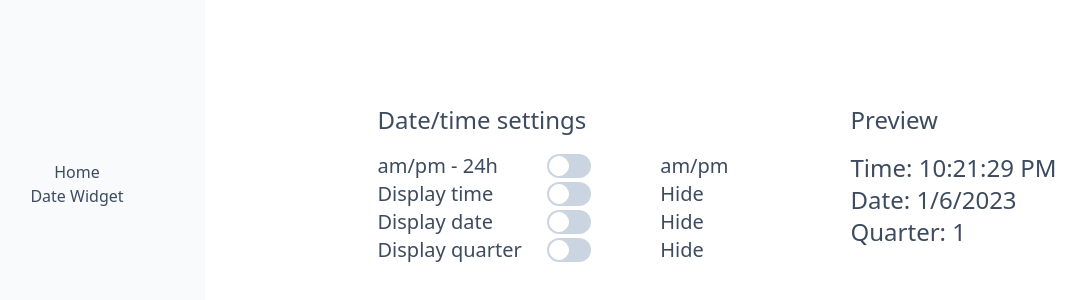
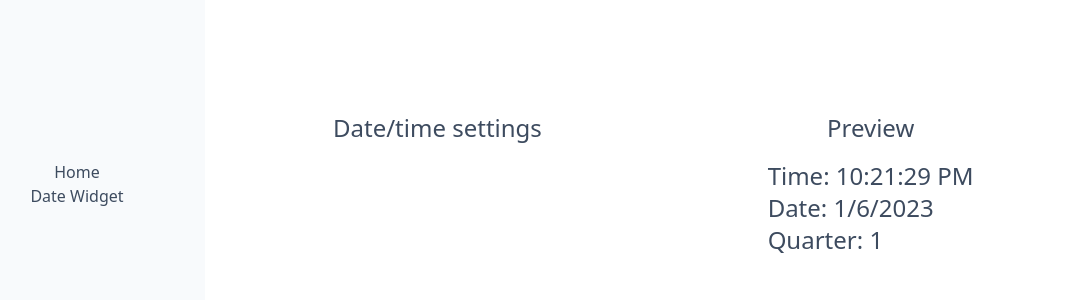
Before and after one commit to mslepko/notion-widgets, a React (Vite) app: page /date-widget in a window 1280 px wide. Shown: the part 216-516 px from the top of the page, without its empty margins (51-1137 px from the left). Built offline with nearby package versions, Linux system fonts and the light colour scheme.

Commit message:
Date Widget page changes to allow configurations

```diff
--- a/src/components/DateTime.jsx
+++ /dev/null
@@ -1,34 +0,0 @@
-import React, { useState, useEffect } from 'react'
-import Toggle from './Toggle'
-
-export const DateTime = () => {
-
-  var [date, setDate] = useState(new Date());
-
-  useEffect(() => {
-    var timer = setInterval(() => setDate(new Date()), 1000)
-    return function cleanup() {
-      clearInterval(timer)
-    }
-  });
-
-  return (
-    <div className="flex flex-col md:flex-row w-3/4 justify-around">
-      <div className='w-1/2'>
-        <h3 className='mb-4 text-dark'>Date/time settings</h3>
-        <Toggle id="am/pm" onToggle="24h" offToggle="am/pm" desc="am/pm - 24h"/>
-        <Toggle id="time" onToggle="Show" offToggle="Hide" desc="Display time"/>
-        <Toggle id="date" onToggle="Show" offToggle="Hide" desc="Display date"/>
-        <Toggle id="quarter" onToggle="Show" offToggle="Hide" desc="Display quarter"/>
-      </div>
-      <div>
-        <h3 className='mb-4 text-dark'>Preview</h3>
-        <p>Time: {date.toLocaleTimeString()}</p>
-        <p>Date: {date.toLocaleDateString()}</p>
-        <p>Quarter: {Math.ceil((date.getMonth() + 1) / 3)}</p>
-      </div>
-    </div>
-  )
-}
-
-export default DateTime
--- /dev/null
+++ b/src/components/DateTimeConfig.jsx
@@ -0,0 +1,15 @@
+import React from 'react'
+import Toggle from './Toggle'
+
+export const DateTime = (data) => {
+  const dateWidgetConfig = data['dateWidgetConfig']
+  return (
+    Object.keys(dateWidgetConfig).forEach((id) => {
+      const data = dateWidgetConfig[id]
+      console.log(id, 'data', data)
+      return <Toggle id={id} desc={data['desc']} onToggle={data['on']} offToggle={data['off']} />
+    })
+  )
+}
+
+export default DateTime
--- /dev/null
+++ b/src/components/DateTimeWidget.jsx
@@ -0,0 +1,28 @@
+import React, { useState, useEffect } from 'react'
+
+export const DateTimeWidget = (data) => {
+
+  var [now, setDate] = useState(new Date());
+  const config = data['dateWidgetConfig']
+  console.log('config', config)
+  useEffect(() => {
+    var timer = setInterval(() => setDate(new Date()), 1000)
+    return function cleanup() {
+      clearInterval(timer)
+    }
+  });
+
+  let time = now.toLocaleTimeString()
+  let date = now.toLocaleDateString()
+  let quarter = Math.ceil((now.getMonth() + 1) / 3)
+
+  return (
+    <div className="text-left">
+      {config.time.status ? <p>Time: {time}</p> : null}
+      {config.date.status ? <p>Date: {date}</p> : null}
+      {config.quarter.status ? <p>Quarter: {quarter}</p> : null}
+    </div>
+  )
+}
+
+export default DateTimeWidget
--- a/src/components/Toggle.jsx
+++ b/src/components/Toggle.jsx
@@ -2,7 +2,9 @@ import { useState } from "react";
 
 export default function Toggle({id, onToggle, offToggle, desc}) {
   const [enabled, setEnabled] = useState(false);
-
+  const onValue = onToggle ? onToggle : 'Show'
+  const offValue = offToggle ? offToggle : 'Hide'
+  console.log('toggle', id)
   return (
     <div className="grid-cols-3 gap-4 grid relative items-center w-full text-xl">
       <p className="whitespace-nowrap">{desc}</p>
@@ -14,11 +16,10 @@ export default function Toggle({id, onToggle, offToggle, desc}) {
           className={
             "relative w-11 h-6 bg-mid rounded-full after:content-[''] after:absolute after:top-0.5 after:left-[2px] after:bg-white after:border-white after:border after:rounded-full after:h-5 after:w-5 after:transition-all"
             + (enabled ? 'bg-brand after:translate-x-full after:border-brand after:bg-brand' : '')}
-
         ></div>
       </div>
       <p className="ml-4 font-medium">
-        {enabled ? onToggle : offToggle}
+        {enabled ? onValue : offValue}
       </p>
     </div>
   );
--- a/src/pages/DateWidget.jsx
+++ b/src/pages/DateWidget.jsx
@@ -1,11 +1,42 @@
 import React from 'react'
 
-import DateTime from '../components/DateTime'
+import DateTimeWidget from '../components/DateTimeWidget'
+import DateTimeConfig from '../components/DateTimeConfig'
 
-function DateWidget() {
-    return (
-        <DateTime />
-    )
+function DateWidgetPage() {
+  let dateWidgetConfig = {
+    'ampm': {
+      desc: 'am/pm - 24h',
+      on: '24h',
+      off: 'am/pm',
+      status: true
+    },
+    'time': {
+      desc: 'Display time',
+      status: true
+    },
+    'date': {
+      desc: 'Display date',
+      status: true
+    },
+    'quarter': {
+      desc: 'Display quarter',
+      status: true
+    },
+  }
+
+  return (
+    <div className="flex flex-col md:flex-row w-3/4 justify-around">
+      <div className='w-1/2'>
+        <h3 className='mb-4 text-dark'>Date/time settings</h3>
+        <DateTimeConfig dateWidgetConfig={dateWidgetConfig}/>
+      </div>
+      <div className="flex flex-col items-center w-3/4 justify-around">
+        <h3 className='mb-4 text-dark'>Preview</h3>
+        <DateTimeWidget dateWidgetConfig={dateWidgetConfig}/>
+      </div>
+    </div>
+  )
 }
 
-export default DateWidget
+export default DateWidgetPage
```
